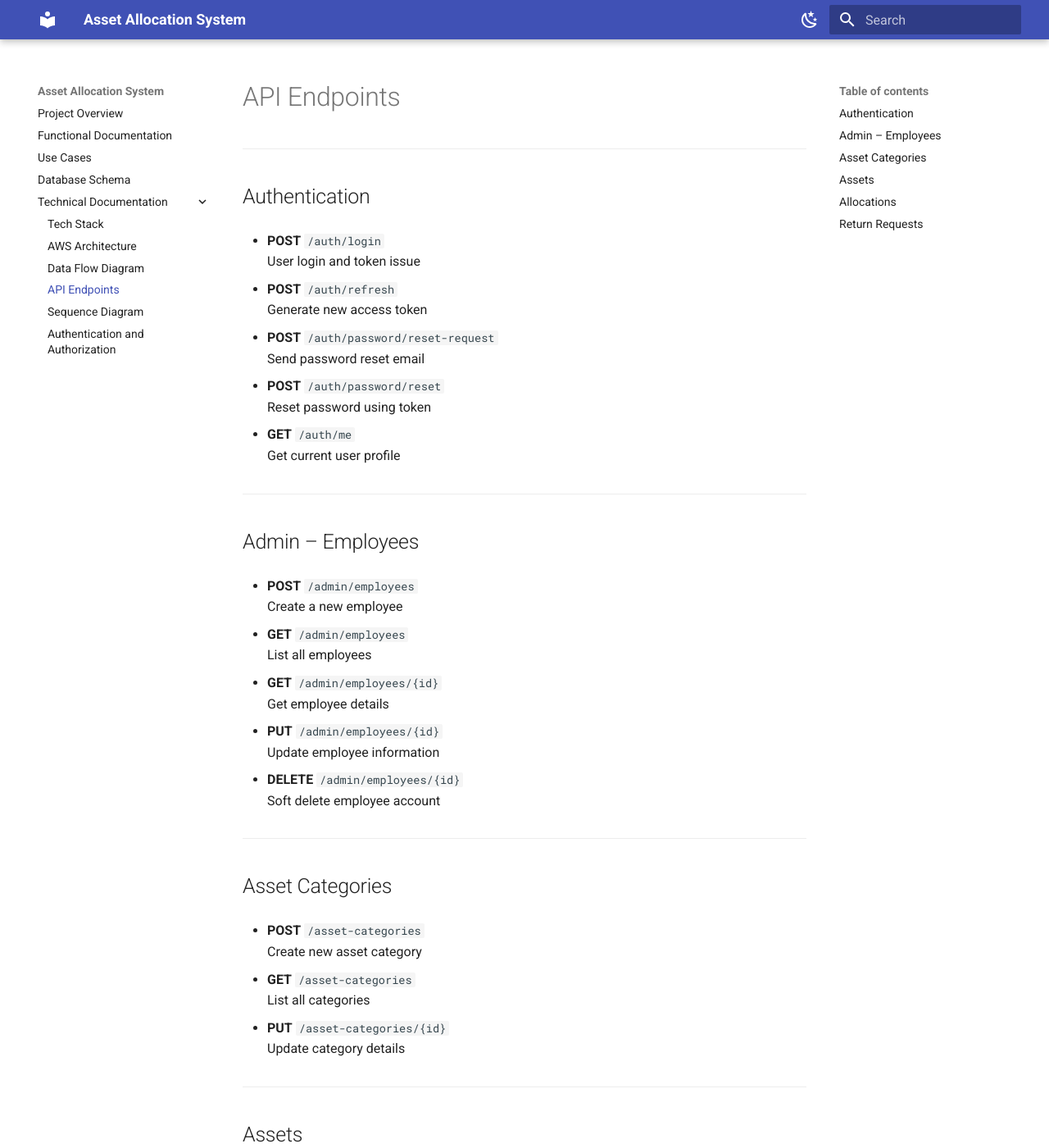
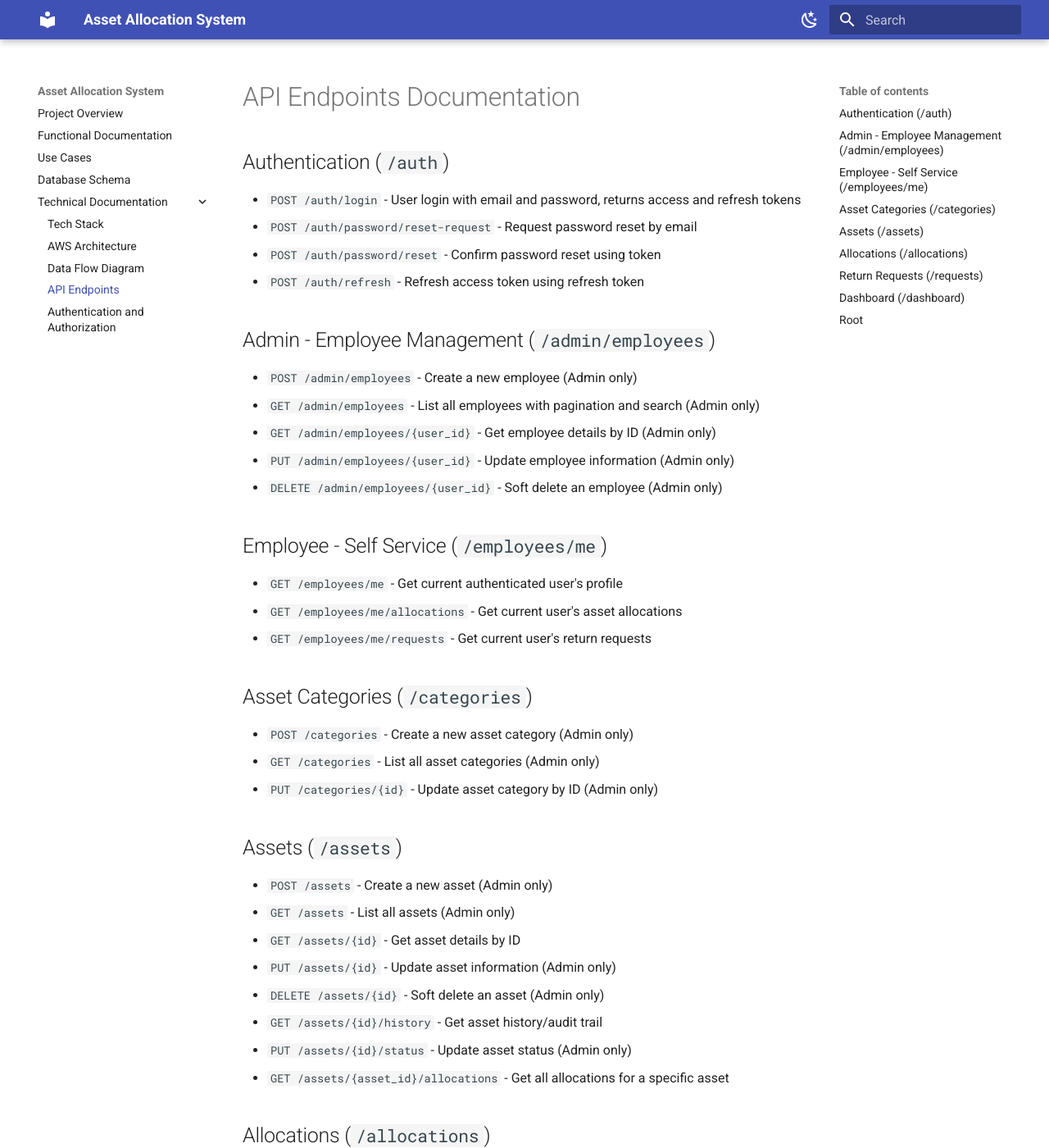
Before and after one commit to GoswamiAditya-GKMIT/AssetFlow-documentation, an MkDocs documentation site: the page built from docs/api-endpoints.md, in a window 1280 px wide and 1400 px high. Shown: the whole window at 82% size. Built offline with MkDocs 1.6.1 and Material for MkDocs 9.7.7, drawn with Linux system fonts in a browser that asks for light colours; some of the changed text lies outside the part shown.

Commit message:
fix: endpoints

```diff
--- a/docs/api-endpoints.md
+++ b/docs/api-endpoints.md
@@ -1,108 +1,58 @@
-# API Endpoints
+# API Endpoints Documentation
 
----
+## Authentication (`/auth`)
 
-## Authentication
+- `POST /auth/login` - User login with email and password, returns access and refresh tokens
+- `POST /auth/password/reset-request` - Request password reset by email
+- `POST /auth/password/reset` - Confirm password reset using token
+- `POST /auth/refresh` - Refresh access token using refresh token
 
-- **POST** `/auth/login`
-  User login and token issue
+## Admin - Employee Management (`/admin/employees`)
 
-- **POST** `/auth/refresh`
-  Generate new access token
+- `POST /admin/employees` - Create a new employee (Admin only)
+- `GET /admin/employees` - List all employees with pagination and search (Admin only)
+- `GET /admin/employees/{user_id}` - Get employee details by ID (Admin only)
+- `PUT /admin/employees/{user_id}` - Update employee information (Admin only)
+- `DELETE /admin/employees/{user_id}` - Soft delete an employee (Admin only)
 
-- **POST** `/auth/password/reset-request`
-  Send password reset email
+## Employee - Self Service (`/employees/me`)
 
-- **POST** `/auth/password/reset`
-  Reset password using token
+- `GET /employees/me` - Get current authenticated user's profile
+- `GET /employees/me/allocations` - Get current user's asset allocations
+- `GET /employees/me/requests` - Get current user's return requests
 
-- **GET** `/auth/me`
-  Get current user profile
+## Asset Categories (`/categories`)
 
----
+- `POST /categories` - Create a new asset category (Admin only)
+- `GET /categories` - List all asset categories (Admin only)
+- `PUT /categories/{id}` - Update asset category by ID (Admin only)
 
-## Admin – Employees
+## Assets (`/assets`)
 
-- **POST** `/admin/employees`
-  Create a new employee
+- `POST /assets` - Create a new asset (Admin only)
+- `GET /assets` - List all assets (Admin only)
+- `GET /assets/{id}` - Get asset details by ID
+- `PUT /assets/{id}` - Update asset information (Admin only)
+- `DELETE /assets/{id}` - Soft delete an asset (Admin only)
+- `GET /assets/{id}/history` - Get asset history/audit trail
+- `PUT /assets/{id}/status` - Update asset status (Admin only)
+- `GET /assets/{asset_id}/allocations` - Get all allocations for a specific asset
 
-- **GET** `/admin/employees`
-  List all employees
+## Allocations (`/allocations`)
 
-- **GET** `/admin/employees/{id}`
-  Get employee details
+- `POST /allocations` - Allocate an asset to an employee (Admin only)
+- `GET /allocations` - List all allocations (Admin only)
 
-- **PUT** `/admin/employees/{id}`
-  Update employee information
+## Return Requests (`/requests`)
 
-- **DELETE** `/admin/employees/{id}`
-  Soft delete employee account
+- `POST /requests` - Create a return request for an allocated asset
+- `GET /requests/pending` - List all pending return requests (Admin only)
+- `POST /requests/{id}/approve` - Approve a return request (Admin only)
 
----
+## Dashboard (`/dashboard`)
 
-## Asset Categories
+- `GET /dashboard` - Get asset dashboard summary with counts by status (Admin only)
 
-- **POST** `/asset-categories`
-  Create new asset category
+## Root
 
-- **GET** `/asset-categories`
-  List all categories
-
-- **PUT** `/asset-categories/{id}`
-  Update category details
-
----
-
-## Assets
-
-- **POST** `/assets`
-  Create new asset record
-
-- **GET** `/assets`
-  List all assets
-
-- **GET** `/assets/{id}`
-  Get asset details
-
-- **PUT** `/assets/{id}`
-  Update asset information
-
-- **DELETE** `/assets/{id}`
-  Soft delete an asset
-
-- **GET** `/assets/{id}/history`
-  Fetch asset history logs
-
-- **PUT** `/assets/{id}/status`
-  Update asset status field
-
----
-
-## Allocations
-
-- **POST** `/allocations`
-  Assign asset to employee
-
-- **GET** `/allocations/current?employee_id={id}`
-  Get current allocations
-
-- **GET** `/allocations/by-asset/{asset_id}`
-  Get allocation for asset
-
----
-
-## Return Requests
-
-- **POST** `/return-requests`
-  Submit return request
-
-- **GET** `/return-requests/my`
-  List employee requests
-
-- **GET** `/return-requests/pending`
-  Admin pending approvals
-
-- **POST** `/return-requests/{id}/approve`
-  Approve return request
-
----
+- `GET /` - Welcome message and API status
--- a/mkdocs.yml
+++ b/mkdocs.yml
@@ -28,7 +28,6 @@ nav:
       - AWS Architecture: aws-architecture.md
       - Data Flow Diagram: DFD.md
       - API Endpoints: api-endpoints.md
-      - Sequence Diagram: sequence.md
       - Authentication and Authorization: auth.md
 
 
```
Also changed, not shown: 1 other file.
